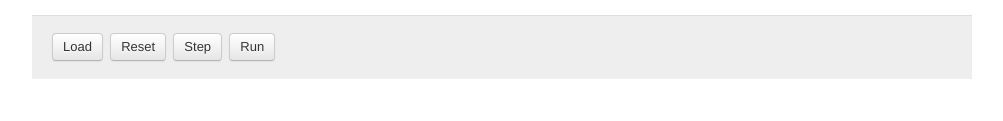
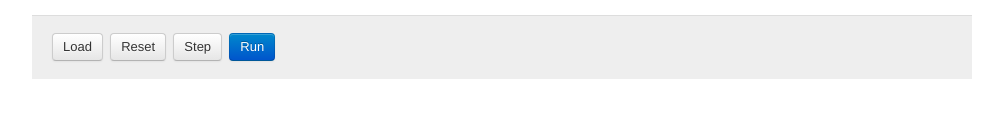
Before and after one commit to hulkholden/dcpu16, a plain HTML site: page index.html in a window 1280 px wide. Shown: the part 294-415 px from the top of the page, without its empty margins (138-1141 px from the left). Drawn offline with Linux system fonts and the light colour scheme.

Commit message:
Highlight run

```diff
--- a/index.html
+++ b/index.html
@@ -41,7 +41,7 @@
                   <button class="btn" onclick="load()">Load</button>&nbsp;
                   <button class="btn" onclick="reset()">Reset</button>&nbsp;
                   <button class="btn" onclick="step()">Step</button>&nbsp;
-                  <button class="btn" onclick="run()">Run</button>&nbsp;
+                  <button class="btn btn-primary" onclick="run()">Run</button>&nbsp;
                 </div>
               </fieldset>
             </form>
```
